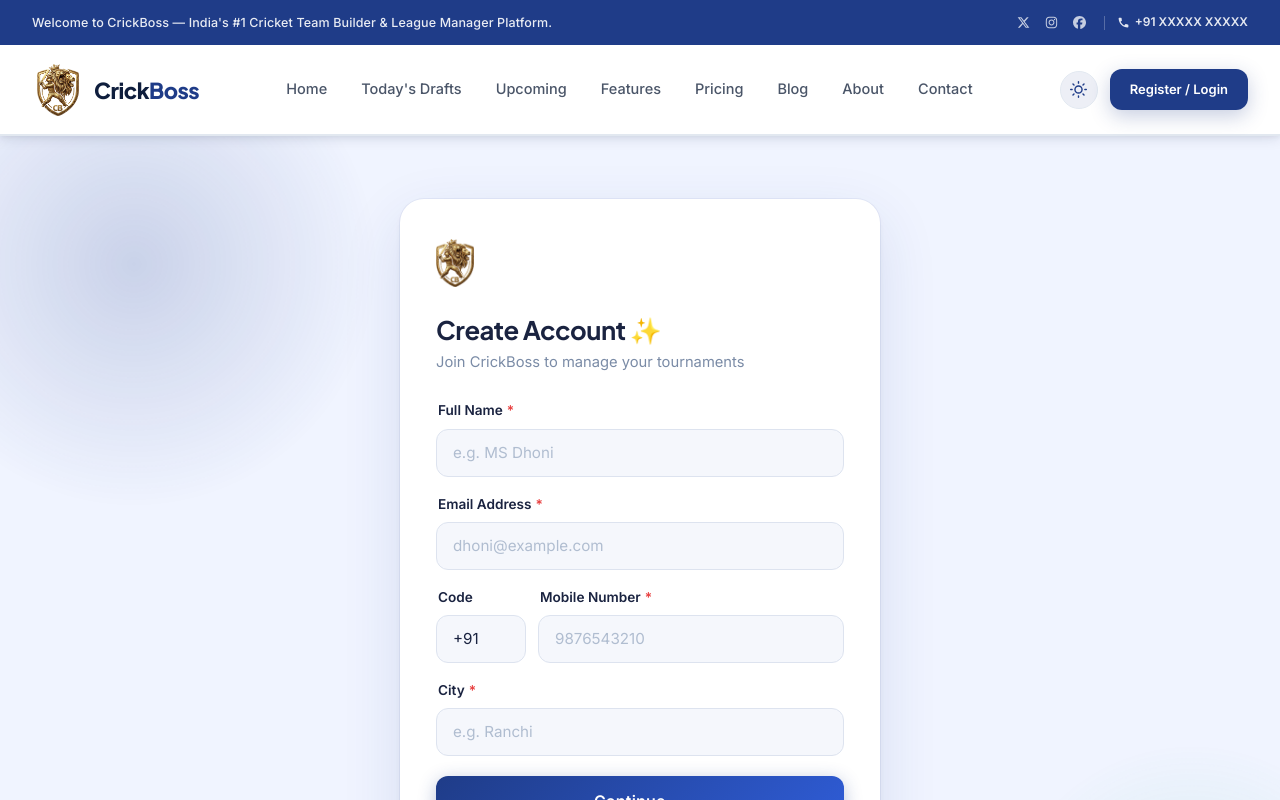
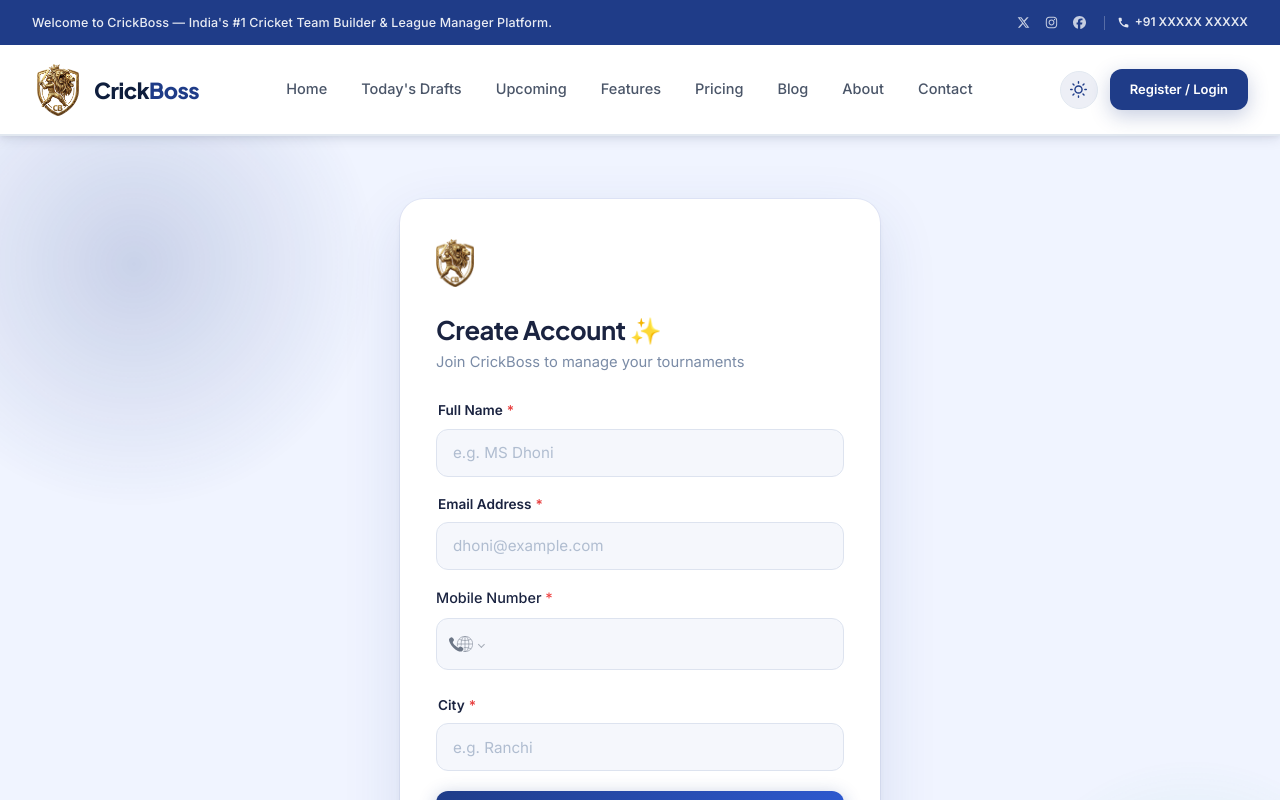
Before and after one commit to TDsFlutter/crickboss-testweb, a React (Vite) app: page /register in a window 1280 px wide. Shown: the top 800 px of the page. Built offline with nearby package versions, Linux system fonts and the light colour scheme.

Commit message:
fix: auth flow - sync countryCode in login/logout/refreshUser, fix uploadAvatar auth header, fix register spinner, pass country_code on login verify

```diff
--- a/src/pages/DashboardPage/MyProfileTab.tsx
+++ b/src/pages/DashboardPage/MyProfileTab.tsx
@@ -5,7 +5,7 @@
 import { api } from '../../utils/api';
 
 export default function MyProfileTab() {
-    const { email, displayName, city, avatar, updateProfile, refreshUser, deleteAccount } = useAuth();
+    const { email, displayName, city, countryCode, avatar, updateProfile, refreshUser, deleteAccount } = useAuth();
     const { theme } = useTheme();
     const isDark = theme === 'dark';
 
@@ -259,6 +259,10 @@
                             <span className={styles.infoValue}>{email || '—'}</span>
                         </div>
                         <div className={`${styles.infoRow} ${d}`}>
+                            <span className={styles.infoLabel}>Country</span>
+                            <span className={styles.infoValue}>{countryCode || '—'}</span>
+                        </div>
+                        <div className={`${styles.infoRow} ${d}`}>
                             <span className={styles.infoLabel}>City</span>
                             <span className={styles.infoValue}>{city || '—'}</span>
                         </div>
--- a/src/pages/LoginPage/LoginPage.tsx
+++ b/src/pages/LoginPage/LoginPage.tsx
@@ -134,6 +134,7 @@
                         name: userPayload?.name,
                         id: userPayload?.id || userPayload?._id,
                         city: userPayload?.city,
+                        country_code: userPayload?.country_code,
                     },
                     {
                         access: res.token,
--- a/src/pages/RegisterPage/RegisterPage.module.css
+++ b/src/pages/RegisterPage/RegisterPage.module.css
@@ -620,3 +620,94 @@
 .dark .imageLabel {
     color: #94a3b8;
 }
+
+/* Phone Input Unified Styles */
+.phoneGroup {
+    display: flex;
+    flex-direction: column;
+    gap: 8px;
+    margin-bottom: 8px;
+}
+
+.phoneLabel {
+    font-size: 0.9rem;
+    font-weight: 500;
+    color: #1a2340;
+}
+
+.dark .phoneLabel {
+    color: #e8edf8;
+}
+
+.phoneInput {
+    display: flex;
+    align-items: center;
+    background: #f5f7fc;
+    border: 1.5px solid #dde3ef;
+    border-radius: 12px;
+    padding: 0 12px;
+    transition: all 0.2s;
+}
+
+.phoneInput:focus-within {
+    border-color: #1F3C88;
+    background: #fff;
+    box-shadow: 0 0 0 3px rgba(31, 60, 136, 0.12);
+}
+
+.phoneInputError {
+    border-color: #ef4444;
+    background: #fef2f2;
+}
+
+.dark .phoneInput {
+    background: #1e2636;
+    border-color: #2d3a53;
+}
+
+.dark .phoneInput:focus-within {
+    border-color: #5b82e8;
+    background: #232d42;
+    box-shadow: 0 0 0 3px rgba(91, 130, 232, 0.18);
+}
+
+.dark .phoneInputError {
+    background: #2a1616;
+}
+
+:global(.PhoneInputInput) {
+    flex: 1;
+    height: 50px;
+    background: transparent;
+    border: none;
+    padding: 0 8px;
+    font-size: 0.95rem;
+    font-weight: 500;
+    color: #1a2340;
+    outline: none;
+    font-family: inherit;
+}
+
+:global(.dark .PhoneInputInput) {
+    color: #e8edf8;
+}
+
+:global(.PhoneInputCountrySelect) {
+    background: transparent;
+    border: none;
+    outline: none;
+    cursor: pointer;
+    font-size: 0.95rem;
+    color: #1a2340;
+}
+
+:global(.dark .PhoneInputCountrySelect) {
+    color: #e8edf8;
+}
+
+.fieldError {
+    font-size: 0.82rem;
+    color: #ef4444;
+    margin-top: 4px;
+    font-weight: 500;
+}
--- a/src/pages/RegisterPage/RegisterPage.tsx
+++ b/src/pages/RegisterPage/RegisterPage.tsx
@@ -7,6 +7,8 @@
 import FormField from '../../components/FormField/FormField';
 import styles from './RegisterPage.module.css';
 import { api } from '../../utils/api';
+import PhoneInput, { parsePhoneNumber } from 'react-phone-number-input';
+import 'react-phone-number-input/style.css';
 
 function maskEmail(email: string): string {
     const [user, domain] = email.split('@');
@@ -31,8 +33,8 @@
     // ── Step 1: registration form fields ──
     const [name, setName] = useState(() => sessionStorage.getItem('register_name') || '');
     const [email, setEmail] = useState(() => sessionStorage.getItem('register_email') || '');
-    const [mobile, setMobile] = useState(() => sessionStorage.getItem('register_mobile') || '');
-    const [countryCode, setCountryCode] = useState(() => sessionStorage.getItem('register_countryCode') || '+91');
+    const [phone, setPhone] = useState(() => sessionStorage.getItem('register_phone') || '');
+    const [countryISO, setCountryISO] = useState(() => sessionStorage.getItem('register_countryISO') || 'IN');
     const [city, setCity] = useState(() => sessionStorage.getItem('register_city') || '');
     const [errors, setErrors] = useState<{ [key: string]: string }>({});
     const [registering, setRegistering] = useState(false);
@@ -57,8 +59,8 @@
     useEffect(() => { sessionStorage.setItem('register_step', step.toString()); }, [step]);
     useEffect(() => { sessionStorage.setItem('register_name', name); }, [name]);
     useEffect(() => { sessionStorage.setItem('register_email', email); }, [email]);
-    useEffect(() => { sessionStorage.setItem('register_mobile', mobile); }, [mobile]);
-    useEffect(() => { sessionStorage.setItem('register_countryCode', countryCode); }, [countryCode]);
+    useEffect(() => { sessionStorage.setItem('register_phone', phone); }, [phone]);
+    useEffect(() => { sessionStorage.setItem('register_countryISO', countryISO); }, [countryISO]);
     useEffect(() => { sessionStorage.setItem('register_city', city); }, [city]);
 
     // Check if user is already logged in ONLY if they land here fresh (Step 1 with no data)
@@ -73,25 +75,9 @@
         sessionStorage.removeItem('register_step');
         sessionStorage.removeItem('register_name');
         sessionStorage.removeItem('register_email');
-        sessionStorage.removeItem('register_mobile');
-        sessionStorage.removeItem('register_countryCode');
+        sessionStorage.removeItem('register_phone');
+        sessionStorage.removeItem('register_countryISO');
         sessionStorage.removeItem('register_city');
-    };
-
-    const getCountryISO = (code: string): string => {
-        const mapping: { [key: string]: string } = {
-            '+91': 'IN',
-            '+1': 'US',
-            '+44': 'GB',
-            '+61': 'AU',
-            '+92': 'PK',
-            '+880': 'BD',
-            '+971': 'AE',
-            '+94': 'LK',
-            '+27': 'ZA',
-            '+64': 'NZ'
-        };
-        return mapping[code] || 'IN';
     };
 
     const handleImageChange = (e: React.ChangeEvent<HTMLInputElement>) => {
@@ -112,10 +98,8 @@
             newErrors.email = 'Please enter a valid email address.';
         }
         if (!city.trim()) newErrors.city = 'City is required.';
-        if (!mobile.trim()) {
-            newErrors.mobile = 'Mobile number is required.';
-        } else if (!/^\d/.test(mobile.trim())) {
-            newErrors.mobile = 'Please enter a valid mobile number.';
+        if (!phone) {
+            newErrors.phone = 'Mobile number is required.';
         }
         setErrors(newErrors);
         return Object.keys(newErrors).length === 0;
@@ -141,11 +125,12 @@
         if (!validateForm()) return;
         setRegistering(true);
         try {
+            const phoneNumberObj = parsePhoneNumber(phone);
             const res = await api.register({
                 name: name.trim(),
                 email: email.trim().toLowerCase(),
-                mobile: mobile.trim(),
-                country_code: getCountryISO(countryCode),
+                mobile: phoneNumberObj ? phoneNumberObj.nationalNumber : phone,
+                country_code: countryISO,
                 city: city.trim(),
             });
             if (res.success) {
@@ -156,10 +141,10 @@
                 startOtpTimer();
                 setTimeout(() => otpRefs.current[0]?.focus(), 100);
             } else {
-                setErrors({ email: res.message || 'Registration failed. Please try again.' });
+                setErrors({ submit: res.message || 'Registration failed. Please try again.' });
             }
         } catch {
-            setErrors({ email: 'Connection error. Please check your internet.' });
+            setErrors({ submit: 'Connection error. Please check your internet.' });
         } finally {
             setRegistering(false);
         }
@@ -206,6 +191,7 @@
                         name: userPayload?.name || name,
                         id: userPayload?.id || userPayload?._id,
                         city: userPayload?.city || city,
+                        country_code: userPayload?.country_code || countryISO,
                     },
                     {
                         access: res.token,
@@ -318,32 +304,22 @@
                                 required
                             />
 
-                            {/* Mobile Number & Country Code */}
-                            <div style={{ display: 'flex', gap: '12px' }}>
-                                <div style={{ width: '90px' }}>
-                                    <FormField
-                                        label="Code"
-                                        id="reg-code"
-                                        name="countryCode"
-                                        type="text"
-                                        value={countryCode}
-                                        onChange={e => setCountryCode(e.target.value)}
-                                        placeholder="+91"
-                                    />
-                                </div>
-                                <div style={{ flex: 1 }}>
-                                    <FormField
-                                        label="Mobile Number"
-                                        id="reg-mobile"
-                                        name="mobile"
-                                        type="tel"
-                                        placeholder="9876543210"
-                                        value={mobile}
-                                        onChange={e => { setMobile(e.target.value); clearError('mobile'); }}
-                                        error={errors.mobile}
-                                        required
-                                    />
-                                </div>
+                            {/* Mobile Number with Country Flag Dropdown */}
+                            <div className={styles.phoneGroup}>
+                                <label className={styles.phoneLabel}>Mobile Number <span style={{ color: '#ef4444' }}>*</span></label>
+                                <PhoneInput
+                                    international
+                                    country={countryISO}
+                                    value={phone}
+                                    onChange={(val) => {
+                                        setPhone(val || '');
+                                        clearError('phone');
+                                    }}
+                                    onCountryChange={(c) => setCountryISO(c || 'IN')}
+                                    limitMaxLength={true}
+                                    className={`${styles.phoneInput} ${errors.phone ? styles.phoneInputError : ''}`}
+                                />
+                                {errors.phone && <p className={styles.fieldError}>{errors.phone}</p>}
                             </div>
 
                             {/* City */}
@@ -366,6 +342,8 @@
                             >
                                 {registering ? <span className={styles.spinner} /> : 'Continue →'}
                             </button>
+
+                            {errors.submit && <p className={styles.fieldError} style={{ textAlign: 'center', marginTop: '12px' }}>{errors.submit}</p>}
                         </form>
 
                         <div className={styles.loginLink}>
```
Also changed, not shown: src/context/AuthContext.tsx (+14 -3 lines), src/utils/api.ts (+5 -2 lines).
